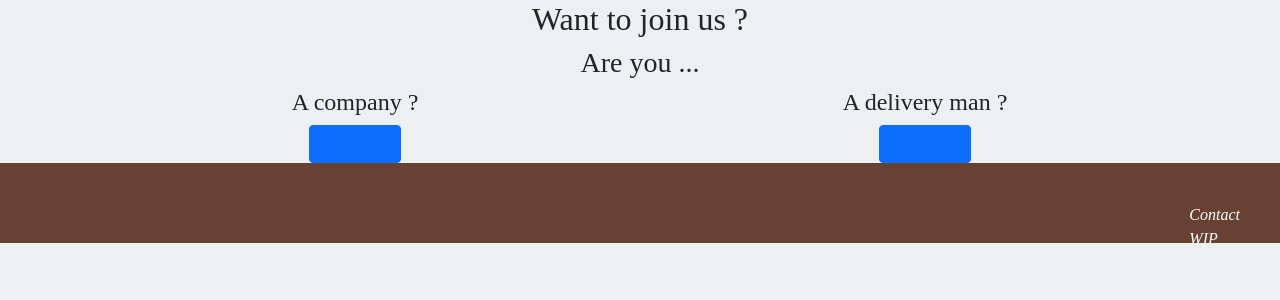
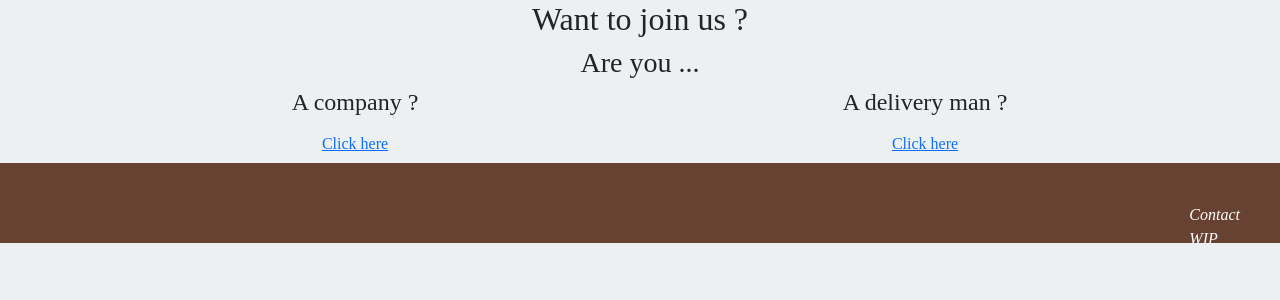
Before and after one commit to Loviflo/QuickBaluchon, a PHP site: page /sign_in.php in a window 1280 px wide. Shown: the part 115-415 px from the top of the page. Run offline with PHP 8.4, Linux system fonts and the light colour scheme; some web fonts are replaced.

Commit message:
Update sign_in

```diff
--- a/QuickBaluchon/sign_in.php
+++ b/QuickBaluchon/sign_in.php
@@ -13,11 +13,11 @@
                 <div class="row">
                     <div class="col-sm-6">
                         <h4>A company ?</h4>
-                        <button type="button" class="btn btn-primary"><a href="sign_in_company.php">Click here</a></button>
+                        <button type="button" class="btn btn-link"><a href="sign_in_company.php">Click here</a></button>
                     </div>
                     <div class="col-sm-6">
                         <h4>A delivery man ?</h4>
-                        <button type="button" class="btn btn-primary"><a href="sign_in_delivery.php">Click here</a></button>
+                        <button type="button" class="btn btn-link"><a href="sign_in_delivery.php">Click here</a></button>
                     </div>
                 </div>
             </div>
```
